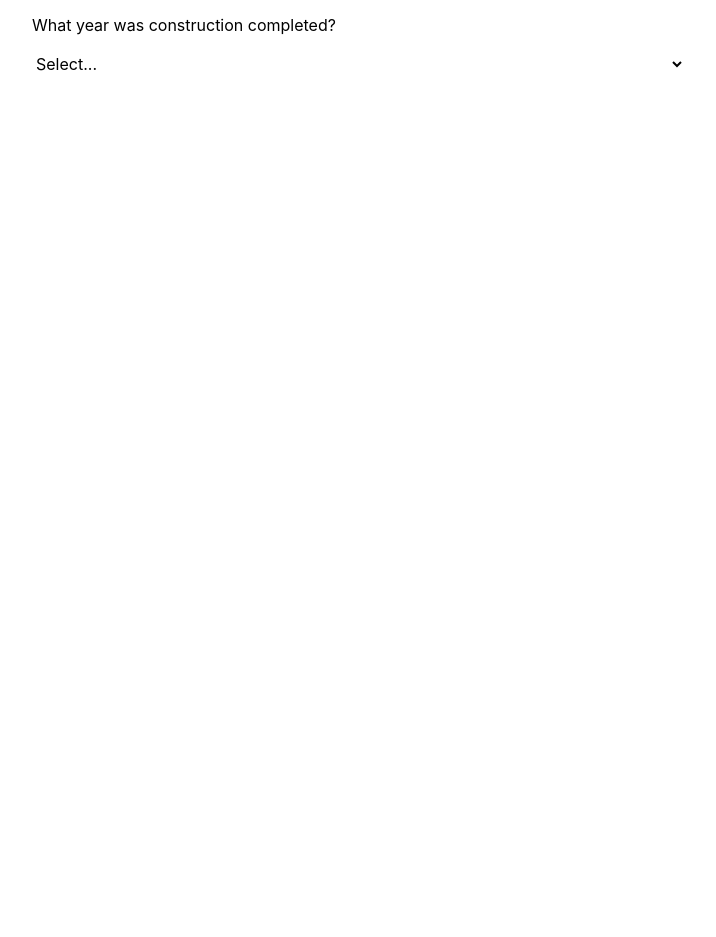
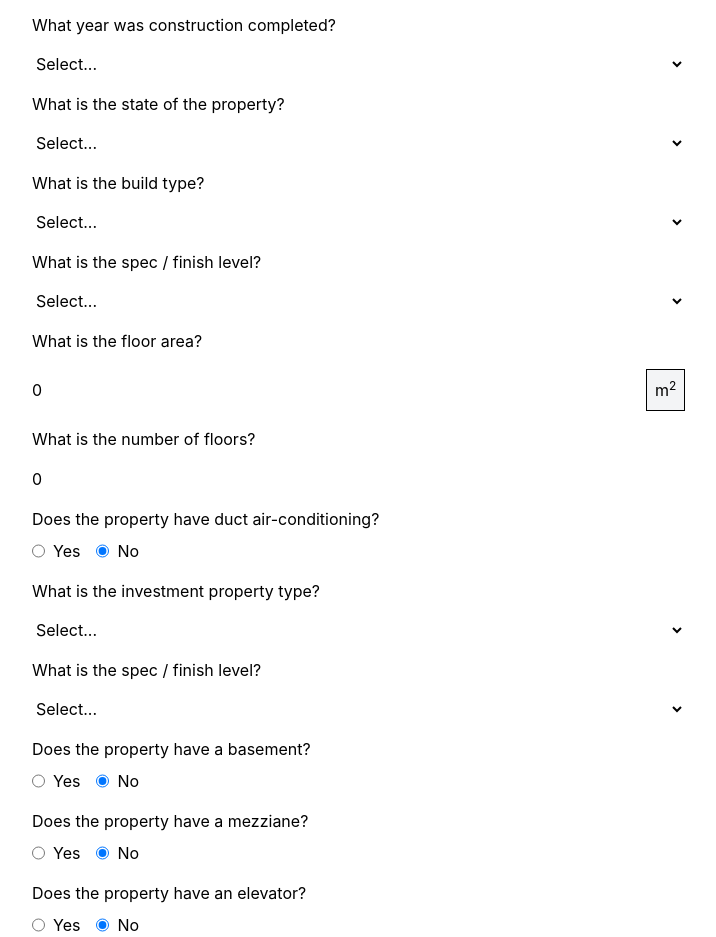
Before and after one commit to Hyacinthum-Polypus/duotax-widget, a React (Vite) app: page / in a window 1280 px wide. Shown: the part 100-1037 px from the top of the page, without its empty margins (48-764 px from the left). Before the commit the page ends 800 px from the top, so only its background shows below. Built offline with nearby package versions, Linux system fonts and the light colour scheme.

Commit message:
Add all inputs to page

```diff
--- a/src/components/ConstructionCalculator.jsx
+++ b/src/components/ConstructionCalculator.jsx
@@ -6,9 +6,27 @@ export default function ConstructionCalculator() {
     const totalYears = startYear - endYear + 1;
     const years = Array.from({ length: totalYears }, (_, index) => startYear - index);
 
-    const investmentPropertyTypes = ["house", "granny flat", "townhouse", "apartment", "office", "warehouse"];
+    const investmentPropertyTypes = ["House", "Granny Flat", "Townhouse", "Apartment", "Office", "Warehouse"];
+    const states = ["Victoria", "Queensland", "New South Wales", "South Australia", "Western Australia", "Tasmania", "Northern Territory"];
+    const buildTypes = ["New build", "Knock-down & rebuild", "Renovation - light (<30% area)", "renovation - major (>30% area)", "Extension / addition", "Granny flat / secondary dwelling"];
+    const specFinishLevels = ["Economy", "Standard", "Premium", "Luxury"];
+    const wallTypes = ["Brick veneer", "Double brick", "Reinforced concrete"];
+
 
     const [selectedYear, setYear] = useState("");
+    const [selectedInvestmentPropertyType, setInvestmentPropertyType] = useState("");
+    const [selectedInvestmentPropertyState, setInvestmentPropertyState] = useState("");
+    const [selectedBuildType, setBuildType] = useState("");
+    const [selectedSpecFinishLevel, setSpecFinishLevel] = useState("");
+    const [floorArea, setFloorArea] = useState(0);
+    const [numberOfFloors, setNumberOfFloors] = useState(0);
+    const [selectedWallType, setWallType] = useState("");
+    const [numberOfBedrooms, setNumberOfBedrooms] = useState(0);
+    const [isElevator, setIsElevator] = useState("no");
+    const [isMezzaine, setIsMezzaine] = useState("no");
+    const [isBasement, setIsBasement] = useState("no");
+    const [isDuctAirConditioning, setIsDuctAirConditioning] = useState("no");
+
 
     return (
         <div className="mx-20">
@@ -20,7 +38,7 @@ export default function ConstructionCalculator() {
                 </div>
 
                 <label htmlFor="cc-constructionYear" className="block mt-4"><span>What year was construction completed?</span></label>
-                <select className="form-control mt-4" style={{width: "58.33333333%"}}
+                <select className="form-control mt-4" style={{width: "58.33%"}}
                          name="cc-constructionYear"
                          id="cc-constructionYear"
                          aria-required="true"
@@ -35,6 +53,144 @@ export default function ConstructionCalculator() {
                     <option value="sep 1987">Sep 1987</option>
                     <option value="before sep 1987">{'<'}Sep 1987</option>
                 </select>
+
+                <label htmlFOr="cc-investmentPropertyState" className="block mt-4"><span>What is the state of the property?</span></label>
+                <select className="form-control mt-4" style={{width: "58.33%"}}
+                        name="cc-investmentPropertyState"
+                        id="cc-investmentPropertyState"
+                        aria-required="true"
+                        required
+                        value={selectedInvestmentPropertyState}
+                        onChange={e => setInvestmentPropertyState(e.target.value)}
+                >
+                    <option value="" disabled hidden>Select...</option>
+                    {states.map(i => (
+                        <option key={i} value={i}>{i}</option>
+                    ))}
+                </select>
+
+                <label htmlFOr="cc-buildType" className="block mt-4"><span>What is the build type?</span></label>
+                <select className="form-control mt-4" style={{width: "58.33%"}}
+                        name="cc-buildType"
+                        id="cc-buildType"
+                        aria-required="true"
+                        required
+                        value={selectedBuildType}
+                        onChange={e => setBuildType(e.target.value)}
+                >
+                    <option value="" disabled hidden>Select...</option>
+                    {buildTypes.map(i => (
+                        <option key={i} value={i}>{i}</option>
+                    ))}
+                </select>
+
+                <label htmlFOr="cc-spec" className="block mt-4"><span>What is the spec / finish level?</span></label>
+                <select className="form-control mt-4" style={{width: "58.33%"}}
+                        name="cc-spec"
+                        id="cc-spec"
+                        aria-required="true"
+                        required
+                        value={selectedSpecFinishLevel}
+                        onChange={e => setSpecFinishLevel(e.target.value)}
+                >
+                    <option value="" disabled hidden>Select...</option>
+                    {buildTypes.map(i => (
+                        <option key={i} value={i}>{i}</option>
+                    ))}
+                </select>
+
+                <label htmlFOr="cc-floorArea" className="block mt-4"><span>What is the floor area?</span></label>
+                <div className="mt-4 flex" style={{width: "58.33%"}}>
+                    <input type="number" className="flex-1" name="cc-floorArea" id="cc-floorArea" value={floorArea} onChange={e => setFloorArea(e.target.value)} required />
+                    <span className="bg-gray-100 p-2 border-1 flex-none">m<sup>2</sup></span>
+                </div>
+
+                <label htmlFOr="cc-numberOfFloors" className="block mt-4"><span>What is the number of floors?</span></label>
+                <input type="number" className="mt-4" style={{width: "58.33%"}} name="cc-numberOfFloors" id="cc-numberOfFloors" value={numberOfFloors} onChange={e => setNumberOfFloors(e.target.value)} required />
+
+                <div className="mt-4">
+                    <span className="block">Does the property have duct air-conditioning?</span>
+                    <div className="flex gap-4 mt-2">
+                        <label className="inline-flex items">
+                            <input type="radio" name="cc-airConditoning" value="yes" className="form-radio" checked={isDuctAirConditioning == "yes"} onChange={e => setIsDuctAirConditioning(e.target.value)} />
+                            <span className='ml-2'>Yes</span>
+                        </label>
+                        <label className="inline-flex items">
+                            <input type="radio" name="cc-airConditioning" value="no" className="form-radio" checked={isDuctAirConditioning == "no"} onChange={e => setIsDuctAirConditioning(e.target.value)} />
+                            <span className='ml-2'>No</span>
+                        </label>
+                    </div>
+                </div>
+
+                <label htmlFOr="cc-investmentPropertyType" className="block mt-4"><span>What is the investment property type?</span></label>
+                <select className="form-control mt-4" style={{width: "58.33%"}}
+                        name="cc-investmentPropertyType"
+                        id="cc-investmentPropertyType"
+                        aria-required="true"
+                        required
+                        value={selectedInvestmentPropertyType}
+                        onChange={e => setInvestmentPropertyType(e.target.value)}
+                >
+                    <option value="" disabled hidden>Select...</option>
+                    {investmentPropertyTypes.map(i => (
+                        <option key={i} value={i}>{i}</option>
+                    ))}
+                </select>
+
+                <label htmlFOr="cc-wallType" className="block mt-4"><span>What is the spec / finish level?</span></label>
+                <select className="form-control mt-4" style={{width: "58.33%"}}
+                        name="cc-wallType"
+                        id="cc-wallType"
+                        aria-required="true"
+                        required
+                        value={selectedSpecFinishLevel}
+                        onChange={e => setWallType(e.target.value)}
+                >
+                    <option value="" disabled hidden>Select...</option>
+                    {wallTypes.map(i => (
+                        <option key={i} value={i}>{i}</option>
+                    ))}
+                </select>
+
+                <div className="mt-4">
+                    <span className="block">Does the property have a basement?</span>
+                    <div className="flex gap-4 mt-2">
+                        <label className="inline-flex items">
+                            <input type="radio" name="cc-basement" value="yes" className="form-radio" checked={isBasement == "yes"} onChange={e => setIsBasement(e.target.value)} />
+                            <span className='ml-2'>Yes</span>
+                        </label>
+                        <label className="inline-flex items">
+                            <input type="radio" name="cc-basement" value="no" className="form-radio" checked={isBasement == "no"} onChange={e => setIsBasement(e.target.value)} />
+                            <span className='ml-2'>No</span>
+                        </label>
+                    </div>
+                </div>
+                <div className="mt-4">
+                    <span className="block">Does the property have a mezziane?</span>
+                    <div className="flex gap-4 mt-2">
+                        <label className="inline-flex items">
+                            <input type="radio" name="cc-mezzaine" value="yes" className="form-radio" checked={isMezzaine == "yes"} onChange={e => setIsMezzaine(e.target.value)} />
+                            <span className='ml-2'>Yes</span>
+                        </label>
+                        <label className="inline-flex items">
+                            <input type="radio" name="cc-mezzaine" value="no" className="form-radio" checked={isMezzaine == "no"} onChange={e => setIsMezzaine(e.target.value)} />
+                            <span className='ml-2'>No</span>
+                        </label>
+                    </div>
+                </div>
+                <div className="mt-4">
+                    <span className="block">Does the property have an elevator?</span>
+                    <div className="flex gap-4 mt-2">
+                        <label className="inline-flex items">
+                            <input type="radio" name="cc-elevator" value="yes" className="form-radio" checked={isElevator == "yes"} onChange={e => setIsElevator(e.target.value)} />
+                            <span className='ml-2'>Yes</span>
+                        </label>
+                        <label className="inline-flex items">
+                            <input type="radio" name="cc-elevator" value="no" className="form-radio" checked={isElevator == "no"} onChange={e => setIsElevator(e.target.value)} />
+                            <span className='ml-2'>No</span>
+                        </label>
+                    </div>
+                </div>
             </div>
         </div>
     )
```
